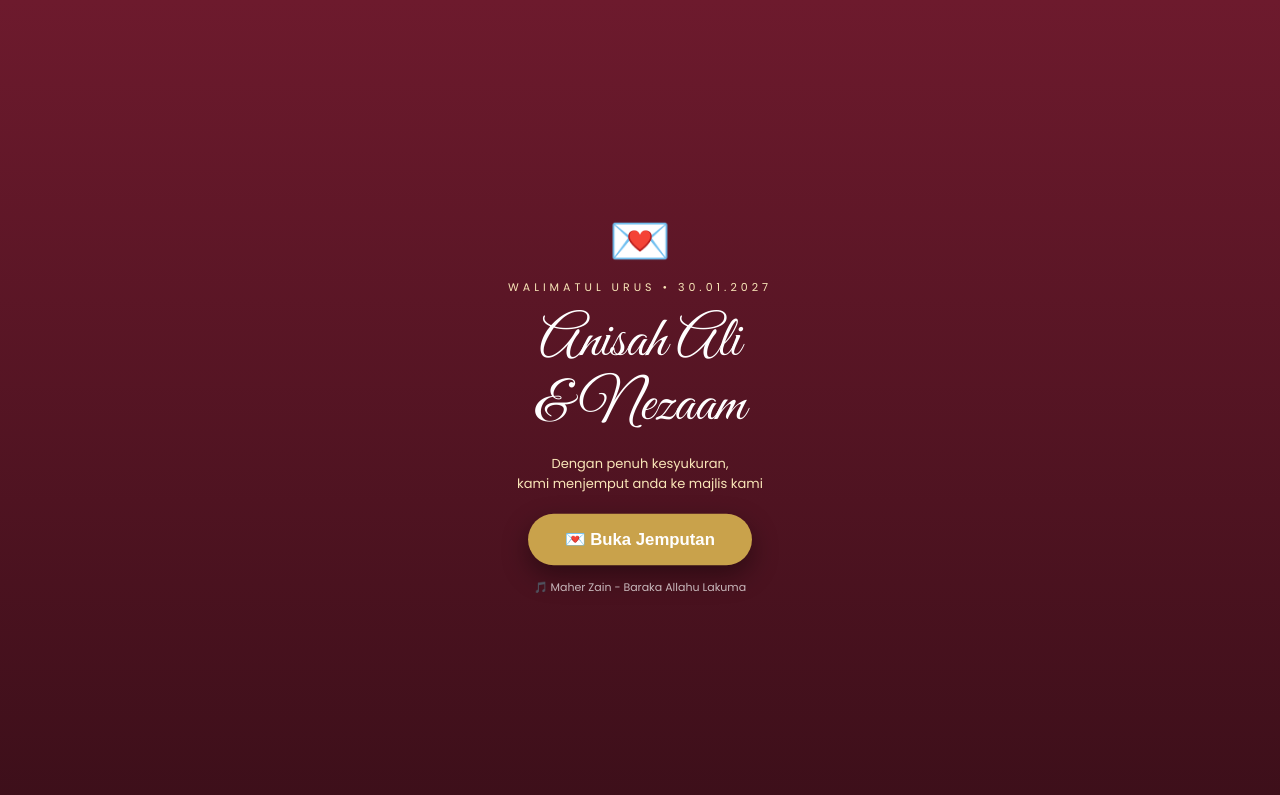
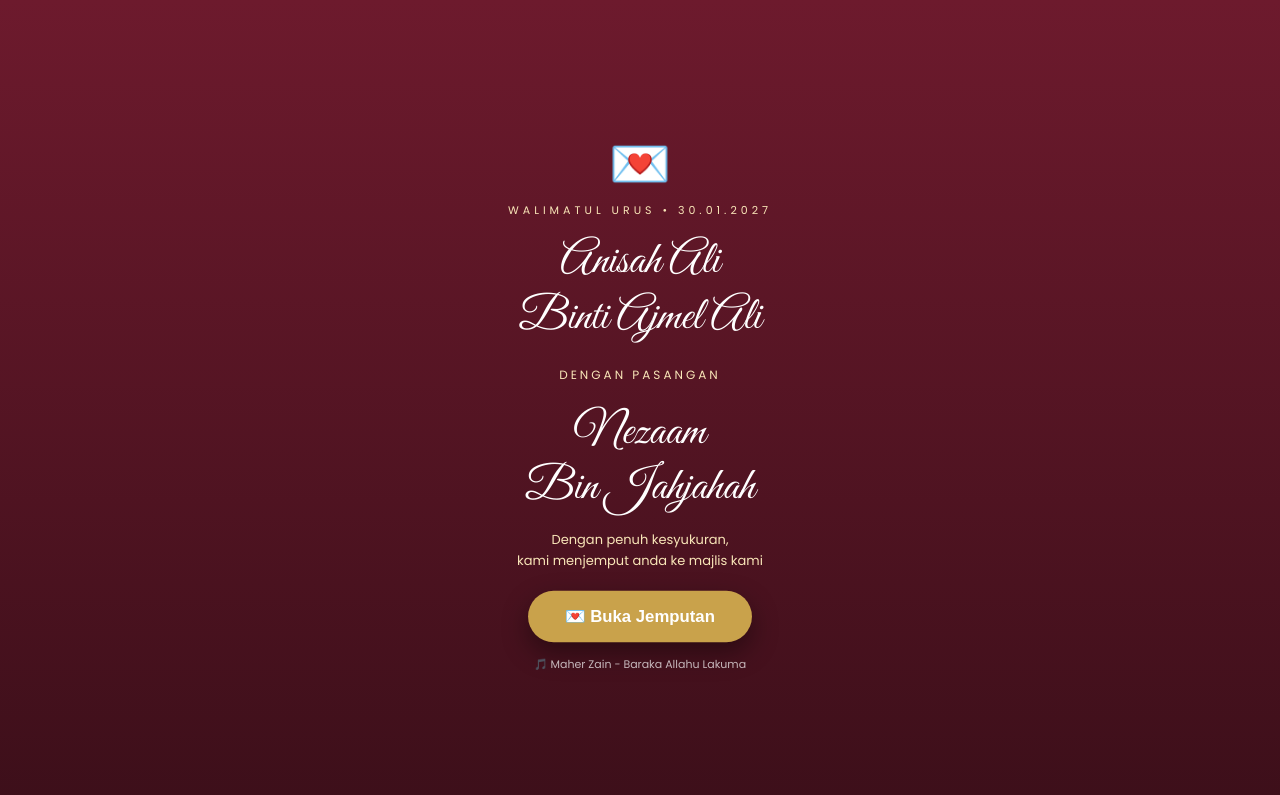
Before and after one commit to bathur1982/AnisahNezaamwedding, a plain HTML site: page index.html in a window 1280 px wide. Shown: the top 795 px of the page. Drawn offline with nearby package versions, Linux system fonts and the light colour scheme.

Commit message:
Update index.html

```diff
--- a/index.html
+++ b/index.html
@@ -1,6 +1,6 @@
 <!DOCTYPE html>
 <html lang="ms" translate="no" class="notranslate"><head><meta charset="UTF-8"><meta name="viewport" content="width=device-width,initial-scale=1"><meta name="google" content="notranslate"><meta name="googlebot" content="notranslate">
-<title>Anisah Ali & Nezaam | 30 Januari 2027</title>
+<title>Anisah Ali Binti Ajmel Ali dengan pasangan Nezaam Bin Jahjahah | 30 Januari 2027</title>
 <link href="https://fonts.googleapis.com/css2?family=Great+Vibes&family=Playfair+Display:wght@500;700&family=Poppins:wght@300;400;600&display=swap" rel="stylesheet">
 <style>
 *{box-sizing:border-box}body{font-family:'Poppins',sans-serif;text-align:center;background:#fff8f0;color:#4a2c2a;margin:0;overflow-x:hidden}
@@ -12,8 +12,8 @@
 .petal{position:fixed;top:-20px;z-index:1;pointer-events:none;animation:fall linear infinite;font-size:18px}
 .topbar{background:#6d1a2d;color:#f9e6b8;padding:8px;font-size:12px;letter-spacing:3px}
 .hero{padding:35px 18px 30px;background:radial-gradient(circle at top,#fff0d6,#fdeede 60%,#fff8f0);border-bottom:3px double #c9a24b}
-.script{font-family:'Great Vibes',cursive;font-size:64px;line-height:1.05;color:#6d1a2d;margin:10px 0 0;animation:float 3s ease-in-out infinite}
-.script2{font-family:'Great Vibes',cursive;font-size:40px;color:#c9a24b;margin:-2px 0 5px}
+.script{font-family:'Great Vibes',cursive;font-size:52px;line-height:1.15;color:#6d1a2d;margin:10px 0 0;animation:float 3s ease-in-out infinite}
+.script-dengan{font-family:'Poppins',sans-serif;font-size:13px;letter-spacing:3px;color:#c9a24b;font-weight:600;margin:8px 0}
 .parents{background:rgba(255,255,255,.9);border:1px solid #e8c99a;border-radius:16px;padding:16px;margin:18px auto;max-width:500px;line-height:1.8;font-size:13.5px;box-shadow:0 8px 20px rgba(109,26,45,.08)}
 .parents b{color:#6d1a2d}
 .datebox{background:#6d1a2d;color:#fff;border-radius:18px;padding:16px;margin:15px auto;max-width:500px;box-shadow:0 10px 25px rgba(109,26,45,.25)}
@@ -36,7 +36,8 @@ input,select{width:100%;padding:13px;margin:7px 0;border:1px solid #e8c99a;borde
 .wa{background:#25D366}.call{background:#4285F4}
 #sampul{position:fixed;inset:0;background:linear-gradient(180deg,#6d1a2d,#3d0f1a);z-index:999;display:flex;flex-direction:column;align-items:center;justify-content:center;color:#fff;padding:20px;transition:all .8s}
 #sampul.hide{opacity:0;transform:translateY(-100%);pointer-events:none}
-#sampul .s-name{font-family:'Great Vibes',cursive;font-size:58px;line-height:1.1;margin:15px 0}
+#sampul .s-name{font-family:'Great Vibes',cursive;font-size:46px;line-height:1.2;margin:15px 0}
+#sampul .s-dengan{font-size:12px;letter-spacing:3px;color:#f9e6b8;margin:6px 0}
 #sampul .s-btn{background:#c9a24b;color:#fff;border:none;padding:15px 35px;border-radius:30px;font-size:16px;font-weight:700;margin-top:20px;cursor:pointer;animation:pulse 1.5s infinite;box-shadow:0 10px 25px rgba(0,0,0,.4)}
 .akad{background:linear-gradient(135deg,#6d1a2d,#8a2440);color:#fff;border-radius:20px;padding:24px;margin:18px 12px;box-shadow:0 10px 25px rgba(109,26,45,.3);max-width:520px;margin-left:auto;margin-right:auto}
 .akad h3{font-family:'Playfair Display',serif;color:#f9e6b8;font-size:21px;margin:0 0 12px}
@@ -46,7 +47,9 @@ input,select{width:100%;padding:13px;margin:7px 0;border:1px solid #e8c99a;borde
 <div id="sampul">
 <div style="font-size:50px">💌</div>
 <div style="letter-spacing:4px;font-size:11px;color:#f9e6b8">WALIMATUL URUS • 30.01.2027</div>
-<div class="s-name">Anisah Ali<br>& Nezaam</div>
+<div class="s-name">Anisah Ali<br>Binti Ajmel Ali</div>
+<div class="s-dengan">DENGAN PASANGAN</div>
+<div class="s-name">Nezaam<br>Bin Jahjahah</div>
 <div style="font-size:13px;color:#f9e6b8;line-height:1.6">Dengan penuh kesyukuran,<br>kami menjemput anda ke majlis kami</div>
 <button class="s-btn" onclick="bukaKad()">💌 Buka Jemputan</button>
 <div style="font-size:11px;margin-top:15px;opacity:.7">🎵 Maher Zain - Baraka Allahu Lakuma</div>
@@ -57,8 +60,9 @@ input,select{width:100%;padding:13px;margin:7px 0;border:1px solid #e8c99a;borde
 <div class="hero anim">
 <div style="font-size:28px">🌸 💐 🌸</div>
 <div style="letter-spacing:5px;font-size:11px;color:#c9a24b;font-weight:600">BISMILLAHIRRAHMANIRRAHIM</div>
-<div class="script">Anisah Ali</div>
-<div class="script2">& Nezaam</div>
+<div class="script">Anisah Ali<br>Binti Ajmel Ali</div>
+<div class="script-dengan">DENGAN PASANGAN</div>
+<div class="script">Nezaam<br>Bin Jahjahah</div>
 <div class="divider">✦ ── ❤️ ── ✦</div>
 <div class="parents"><span style="color:#c9a24b">✦</span><br><b>AJMEL ALI BIN K.K.I. MOHAMED ALI</b><br>DAN<br><b>AYNUL ARIFFA BINTI NOORUL HAKIM</b><br>SERTA<br><b>RAHIMAH ALI BINTI K.K.I. MOHAMED ALI</b><br><br><span style="font-size:13px;color:#777">KE MAJLIS PERKAHWINAN<br>ANAK-ANAK KAMI</span></div>
 <p style="font-size:13.5px;color:#777;line-height:1.7">Dengan penuh kesyukuran & rasa syukur,<br>kami menjemput Dato' / Datin / Tuan / Puan / Encik / Cik<br>ke majlis perkahwinan kami</p>
@@ -72,7 +76,7 @@ input,select{width:100%;padding:13px;margin:7px 0;border:1px solid #e8c99a;borde
 <input id="nama" placeholder="Nama Penuh Anda">
 <select id="hadir"><option>Akan Hadir ❤️</option><option>Tidak Dapat Hadir 😢</option></select>
 <input id="pax" type="number" placeholder="Bilangan Tetamu (cth: 2)">
-<a class="btn btn2" href="#" onclick="var n=document.getElementById('nama').value;var h=document.getElementById('hadir').value;var p=document.getElementById('pax').value;window.open('https://wa.me/60178122817?text='+encodeURIComponent('Assalamualaikum, saya '+n+' - '+h+' ('+p+' orang) untuk majlis Anisah Ali & Nezaam 30 Jan 2027'));return false;">Hantar RSVP WhatsApp</a></div>
+<a class="btn btn2" href="#" onclick="var n=document.getElementById('nama').value;var h=document.getElementById('hadir').value;var p=document.getElementById('pax').value;window.open('https://wa.me/60178122817?text='+encodeURIComponent('Assalamualaikum, saya '+n+' - '+h+' ('+p+' orang) untuk majlis Anisah Ali Binti Ajmel Ali dengan pasangan Nezaam Bin Jahjahah 30 Jan 2027'));return false;">Hantar RSVP WhatsApp</a></div>
 <div class="box anim"><h3>📞 Hubungi Kami</h3><p style="font-size:13px">Sebarang pertanyaan, boleh hubungi:</p>
 <div class="contact-card"><div class="avatar">👨</div><div class="info"><b>Ajmel Ali</b><span>019-434 1017</span></div><div class="btns"><a class="mini-btn wa" href="https://wa.me/60194341017">WhatsApp</a><a class="mini-btn call" href="tel:+60194341017">Call</a></div></div>
 <div class="contact-card"><div class="avatar">👨</div><div class="info"><b>Azharul Ali</b><span>017-812 2817</span></div><div class="btns"><a class="mini-btn wa" href="https://wa.me/60178122817">WhatsApp</a><a class="mini-btn call" href="tel:+60178122817">Call</a></div></div>
@@ -80,7 +84,7 @@ input,select{width:100%;padding:13px;margin:7px 0;border:1px solid #e8c99a;borde
 </div>
 <div class="box anim"><h3>💝 Doa Buat Pengantin</h3><p><i style="color:#6d1a2d">"Barakallahu laka wa baraka alaika<br>wa jama'a bainakuma fii khair"</i><br><br>Semoga Allah memberkati kamu<br>dan menghimpunkan kamu berdua dalam kebaikan.</p></div>
 <div class="box anim"><h3>🤲 Turut Mengundang</h3><p><b style="color:#6d1a2d">TUAN JAHJAH BIN MOHAMED YUNOOS<br>DAN SEISI KELUARGA</b></p></div>
-<div class="footer"><div class="divider">✦ ✦ ✦</div><b style="color:#6d1a2d">Terima Kasih</b><br>Anisah Ali Binti Ajmel Ali & Nezaam Bin Jahjahah<br>30.01.2027 • Taiping<br>Terima Kasih Kerana Sudi Hadir ❤️</div>
+<div class="footer"><div class="divider">✦ ✦ ✦</div><b style="color:#6d1a2d">Terima Kasih</b><br>Anisah Ali Binti Ajmel Ali dengan pasangan Nezaam Bin Jahjahah<br>30.01.2027 • Taiping<br>Terima Kasih Kerana Sudi Hadir ❤️</div>
 <script>
 var main=false;
 function bukaKad(){document.getElementById('sampul').classList.add('hide');var f=document.getElementById('yt');f.contentWindow.postMessage('{"event":"command","func":"playVideo","args":""}','*');main=true;document.getElementById('btnLagu').innerHTML='🎵 Maher Zain - Pause';}
```
